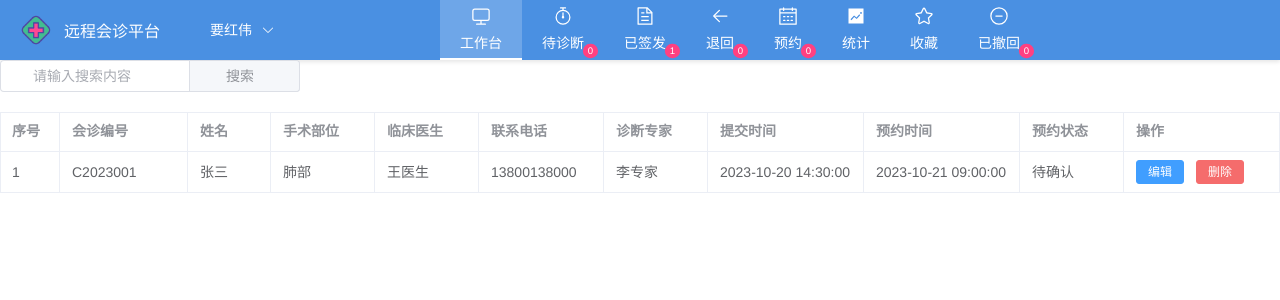
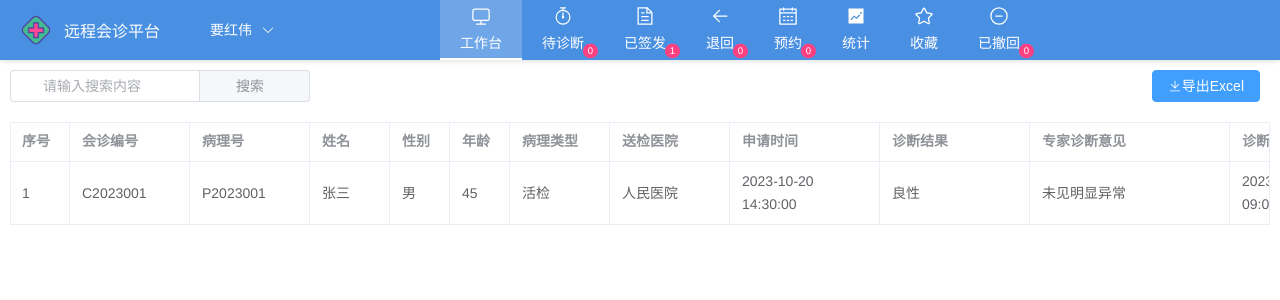
Before and after one commit to HBUzxl/Expert_System, a Vue app: page /statistics in a window 1280 px wide. Shown: the top 300 px of the page. Built offline with nearby package versions, Linux system fonts and the light colour scheme.

Commit message:
修改统计页面表头

```diff
--- a/src/views/StatisticsReport/index.vue
+++ b/src/views/StatisticsReport/index.vue
@@ -3,83 +3,69 @@
         <!-- 顶部操作区域 -->
         <div class="operation-bar">
             <div class="search-box">
-          <el-input
-            v-model="searchQuery"
-            placeholder="请输入搜索内容"
-            prefix-icon="el-icon-search"
-            @input="handleSearch"
-          >
+                <el-input v-model="searchQuery" placeholder="请输入搜索内容" prefix-icon="el-icon-search"
+                    @input="handleSearch">
                     <template #append>
-              <el-button icon="el-icon-search" @click="handleSearch"
-                >搜索</el-button
-              >
+                        <el-button icon="el-icon-search" @click="handleSearch">搜索</el-button>
                     </template>
                 </el-input>
+            </div>
+
+            <div class="export-button">
+                <el-button type="primary" @click="handleExport">
+                    <el-icon>
+                        <Download />
+                    </el-icon>
+                    导出Excel
+                </el-button>
             </div>
         </div>
 
         <!-- 表格 -->
-      <el-table
-        :data="filteredTableData"
-        border
-        style="width: 100%"
-        v-loading="loading"
-        :resizable="false"
-      >
+        <el-table :data="filteredTableData" border style="width: 100%" v-loading="loading" :resizable="false">
             <el-table-column type="index" label="序号" width="60" />
             <el-table-column prop="consultationNo" label="会诊编号" min-width="120" />
+            <el-table-column prop="pathologyNo" label="病理号" min-width="120" />
             <el-table-column prop="name" label="姓名" min-width="80" />
-        <el-table-column
-          prop="surgeryLocation"
-          label="手术部位"
-          min-width="100"
-        />
-        <el-table-column prop="clinicalDoctor" label="临床医生" min-width="100" />
-        <el-table-column prop="phoneNumber" label="联系电话" min-width="120" />
-        <el-table-column prop="expert" label="诊断专家" min-width="100" />
-        <el-table-column prop="submitTime" label="提交时间" min-width="150" />
-        <el-table-column
-          prop="appointmentTime"
-          label="预约时间"
-          min-width="150"
-        />
-        <el-table-column prop="status" label="预约状态" min-width="100" />
+            <el-table-column prop="gender" label="性别" min-width="60" />
+            <el-table-column prop="age" label="年龄" min-width="60" />
+            <el-table-column prop="pathologyType" label="病理类型" min-width="100" />
+            <el-table-column prop="hospital" label="送检医院" min-width="120" />
+            <el-table-column prop="submitTime" label="申请时间" min-width="150" />
+            <el-table-column prop="diagnosisResult" label="诊断结果" min-width="150" />
+            <el-table-column prop="expertOpinion" label="专家诊断意见" min-width="200" />
+            <el-table-column prop="diagnosisDate" label="诊断日期" min-width="150" />
             <el-table-column label="操作" min-width="150">
                 <template #default="scope">
-            <el-button size="small" type="primary" @click="handleEdit(scope.row)"
-              >编辑</el-button
-            >
-            <el-button size="small" type="danger" @click="handleDelete(scope.row)"
-              >删除</el-button
-            >
+                    <el-button size="small" type="primary" @click="handleEdit(scope.row)">编辑</el-button>
+                    <el-button size="small" type="danger" @click="handleDelete(scope.row)">删除</el-button>
                 </template>
             </el-table-column>
         </el-table>
     </div>
-
-
 </template>
 
-  <script>
+<script setup>
 import { ref, computed } from "vue";
+import { ElMessage } from "element-plus";
+import { Download } from "@element-plus/icons-vue";
 
-  export default {
-
-    setup() {
 const loading = ref(false);
 const searchQuery = ref("");
 const tableData = ref([
     // 示例数据，实际使用时应该从API获取
     {
         consultationNo: "C2023001",
+        pathologyNo: "P2023001",
         name: "张三",
-          surgeryLocation: "肺部",
-          clinicalDoctor: "王医生",
-          phoneNumber: "13800138000",
-          expert: "李专家",
+        gender: "男",
+        age: 45,
+        pathologyType: "活检",
+        hospital: "人民医院",
         submitTime: "2023-10-20 14:30:00",
-          appointmentTime: "2023-10-21 09:00:00",
-          status: "待确认",
+        diagnosisResult: "良性",
+        expertOpinion: "未见明显异常",
+        diagnosisDate: "2023-10-21 09:00:00",
     },
     // 可以添加更多示例数据
 ]);
@@ -100,19 +86,12 @@
     console.log("搜索关键词:", searchQuery.value);
 };
 
+// 处理导出Excel
+const handleExport = () => {
+    // 这里添加实际的导出逻辑
+    ElMessage.success("导出成功");
+};
 
-      // 处理新建表单提交
-      const handleNewCaseSubmit = (formData) => {
-        console.log("提交表单数据:", formData);
-        // 这里添加实际的API调用
-        tableData.value.unshift({
-          ...formData,
-          consultationNo: 'C' + Date.now(),
-          expert: '待分配',
-          submitTime: new Date().toLocaleString(),
-          status: '待确认'
-        });
-      };
 
 // 处理编辑
 const handleEdit = (row) => {
@@ -126,22 +105,14 @@
     // 实现删除逻辑
 };
 
-      return {
-        loading,
-        searchQuery,
-        filteredTableData,
-        handleSearch,
-        handleEdit,
-        handleDelete,
-        handleNewCaseSubmit
-      };
-    },
-  };
+
 </script>
 
 <style scoped>
+
+
 .appointment {
-    padding: 0px;
+    padding: 10px;
 }
 
 .operation-bar {
@@ -152,6 +123,7 @@
 
 .search-box {
     width: 300px;
+    margin-right: 10px;
 }
 
 .operation-bar .el-button {
```
Lines whose indentation alone changed are shown as unchanged.
